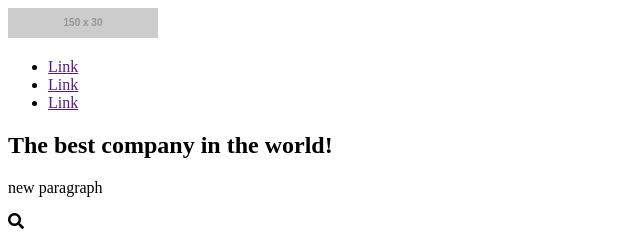
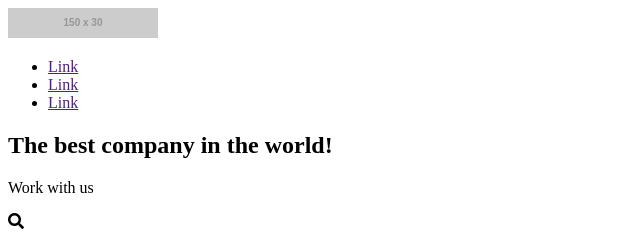
Before and after one commit to magdacz/learning-git, a plain HTML site: page index.html in a window 1280 px wide. Shown: the top 250 px of the page, 0-640 px from the left. Drawn offline with nearby package versions, Linux system fonts and the light colour scheme; files that its build step writes are made by us from their sources; placeholder pictures from the web are drawn by us.

Commit message:
Change content

```diff
--- a/index.html
+++ b/index.html
@@ -32,7 +32,7 @@
 		<section class="hero">
 			<div class="slogan">
 				<h1>The best company in the world!</h1>
-				<p>new paragraph</p>
+				<p>Work with us</p>
 			</div>
 		</section>
 
```
